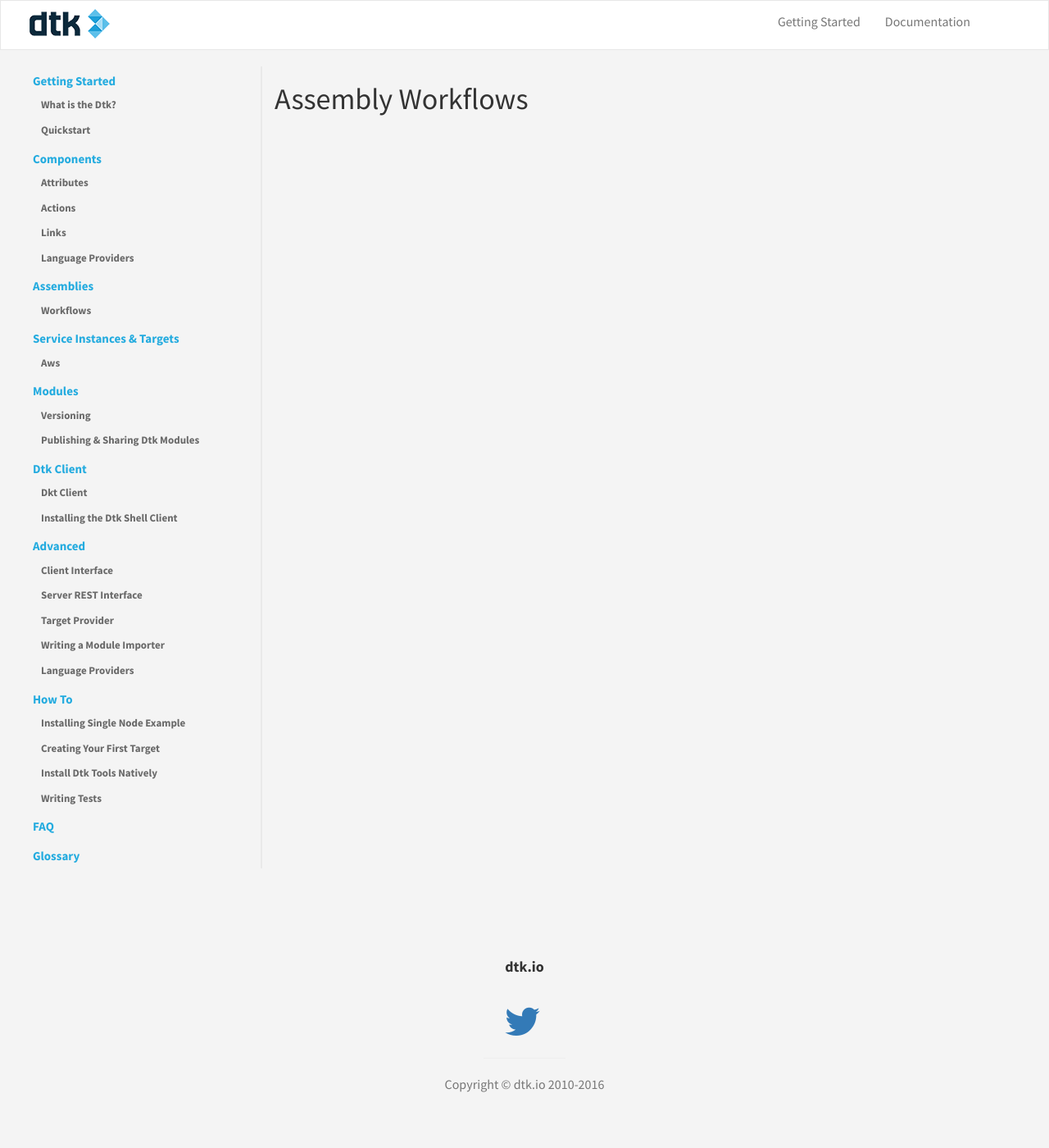
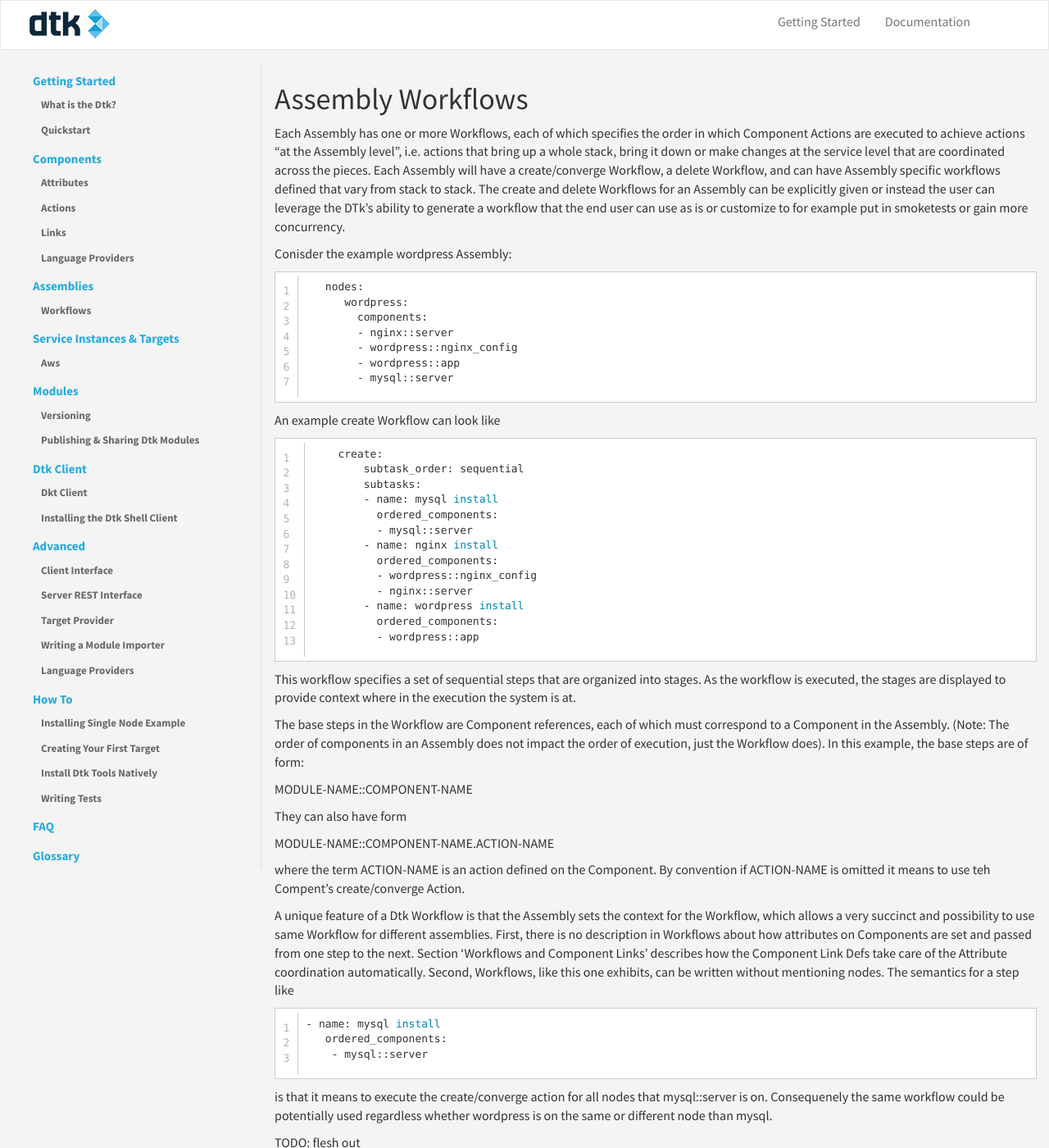
Before and after one commit to dtk/dtk-docs-v1, a Jekyll site: the page built from _assemblies/workflows.md, in a window 1280 px wide and 1400 px high. Shown: the whole window at 82% size. Built offline with Jekyll 4.4.1, drawn with Linux system fonts in a browser that asks for light colours; some of the changed text lies outside the part shown.

Commit message:
Update to workflow

```diff
--- a/_assemblies/workflows.md
+++ b/_assemblies/workflows.md
@@ -4,3 +4,65 @@ order: 1
 ---
 
 # Assembly Workflows
+
+Each Assembly has one or more Workflows, each of which specifies the order in which Component Actions are executed to achieve actions “at the Assembly level”, i.e. actions that bring up a whole stack, bring it down or make changes at the service level that are coordinated across the pieces. Each Assembly will have a create/converge Workflow, a delete Workflow, and can have Assembly specific workflows defined that vary from stack to stack. The create and delete Workflows for an Assembly can be explicitly given or instead the user can leverage the DTk’s ability to generate a workflow that the end user can use as is or customize to for example put in smoketests or gain more concurrency.
+
+Conisder the example wordpress Assembly:
+{% highlight bash linenos %}
+   nodes:
+      wordpress:
+        components:
+        - nginx::server
+        - wordpress::nginx_config
+        - wordpress::app
+        - mysql::server
+{% endhighlight %}
+
+An example create Workflow can look like
+{% highlight bash linenos %}
+    create:
+        subtask_order: sequential
+        subtasks:
+        - name: mysql install
+          ordered_components:
+          - mysql::server
+        - name: nginx install
+          ordered_components:
+          - wordpress::nginx_config
+          - nginx::server
+        - name: wordpress install
+          ordered_components:
+          - wordpress::app
+{% endhighlight %}
+This workflow specifies a set of sequential steps that are organized into stages. As the workflow is executed, the stages are displayed to provide context where in the execution the system is at.
+
+The base steps in the Workflow are Component references, each of which must correspond to a Component in the Assembly. (Note: The order of components in an Assembly does not impact the order of execution, just the Workflow does). In this example, the base steps are of form:
+
+{% raw %}
+MODULE-NAME::COMPONENT-NAME
+{% endraw %}
+They can also have form
+{% raw %}
+MODULE-NAME::COMPONENT-NAME.ACTION-NAME
+{% endraw %}
+where the term ACTION-NAME is an action defined on the Component. By convention if ACTION-NAME is omitted it means to use teh Compent's create/converge Action.
+
+A unique feature of a Dtk Workflow is that the Assembly sets the context for the Workflow, which allows a very succinct and possibility to use same Workflow for different assemblies. First, there is no description in Workflows about how attributes on Components are set and passed from one step to the next. Section ‘Workflows and Component Links’ describes how the Component Link Defs take care of the Attribute coordination automatically. Second, Workflows, like this one exhibits, can be written without mentioning nodes. The semantics for a step like
+{% highlight bash linenos %}
+- name: mysql install
+   ordered_components:
+    - mysql::server
+{% endhighlight %}
+is that it means to execute the create/converge action for all nodes that mysql::server is on. Consequenely the same workflow could be potentially used regardless whether wordpress is on the same or different node than mysql.
+
+TODO: flesh out
+
+### The create/converge Workflow
+
+### The delete Workflow
+
+### Temporal ordering with Sequential and Concurrent blcoks
+
+### How Assembly automatically handles paramter passing in workflow
+
+### Workflows with Node Groups
```
